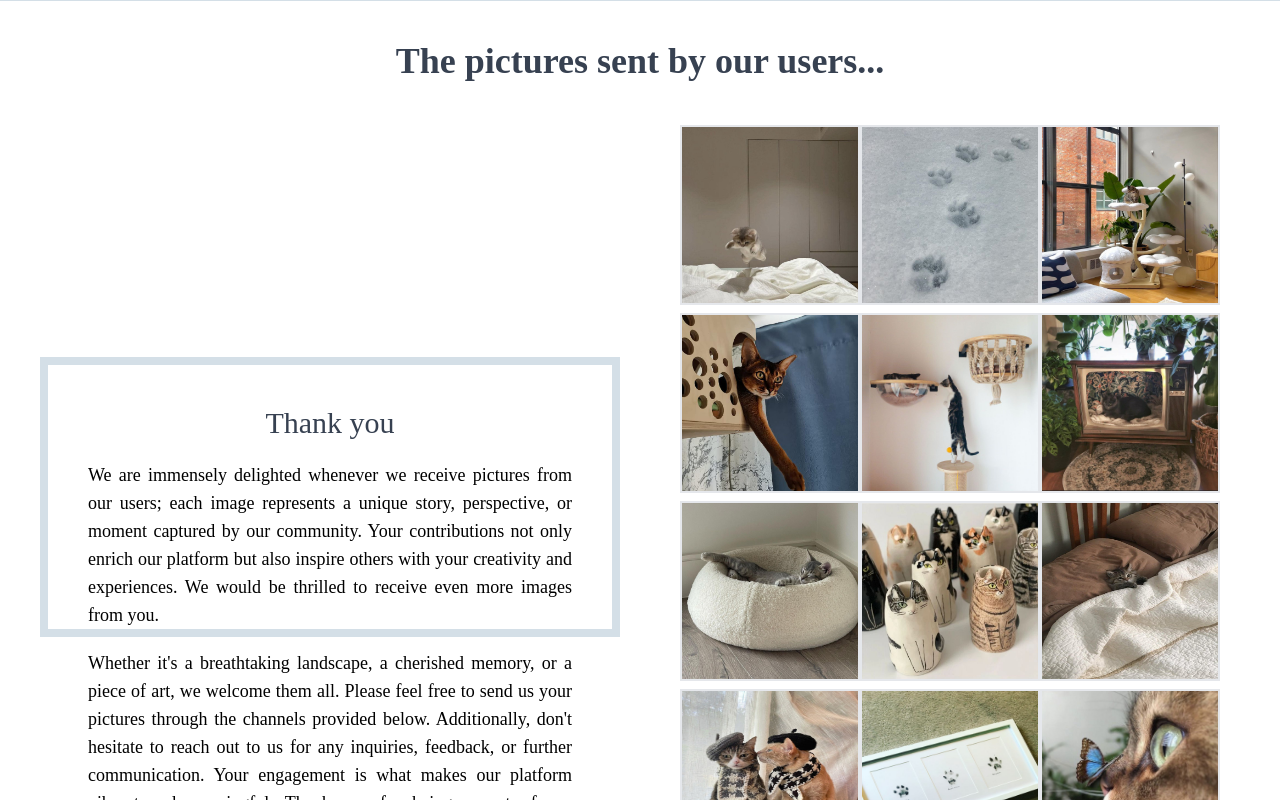
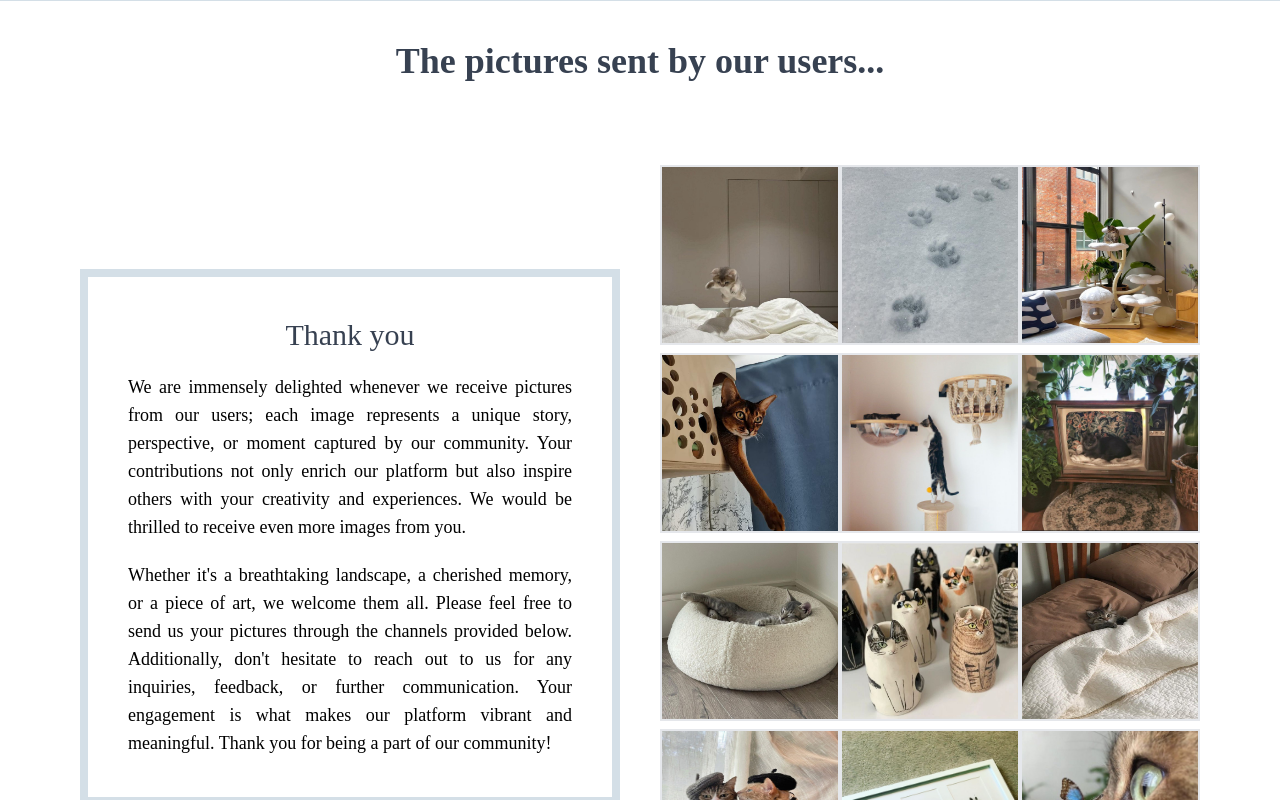
Before and after one commit to demetgas/react-tailwind-project, a React (Create React App) app in the folder tailwind-app/: page / in a window 1280 px wide. Shown: the part 3100-3900 px from the top of the page. Built offline with nearby package versions, Linux system fonts and the light colour scheme.

Commit message:
auto and p

```diff
--- a/tailwind-app/src/components/Gallery.jsx
+++ b/tailwind-app/src/components/Gallery.jsx
@@ -7,8 +7,8 @@ export const Gallery = () => {
       <h2 className="text-center text-gray-700 font-bold text-4xl mt-10 mb-10">
         The pictures sent by our users...
       </h2>
-      <div className="grid md:grid-cols-1 lg:grid-cols-2 gap-10  ">
-        <div className="border-8 lg:h-[35svh]  md:mx-auto border-babyblue p-10 my-auto">
+      <div className="grid md:grid-cols-1 lg:grid-cols-2 gap-10 p-10  ">
+        <div className="border-8 h-auto md:mx-auto border-babyblue p-10 my-auto">
           <h1 className="text-center text-gray-700 text-3xl mb-5">
             Thank you
           </h1>
```
